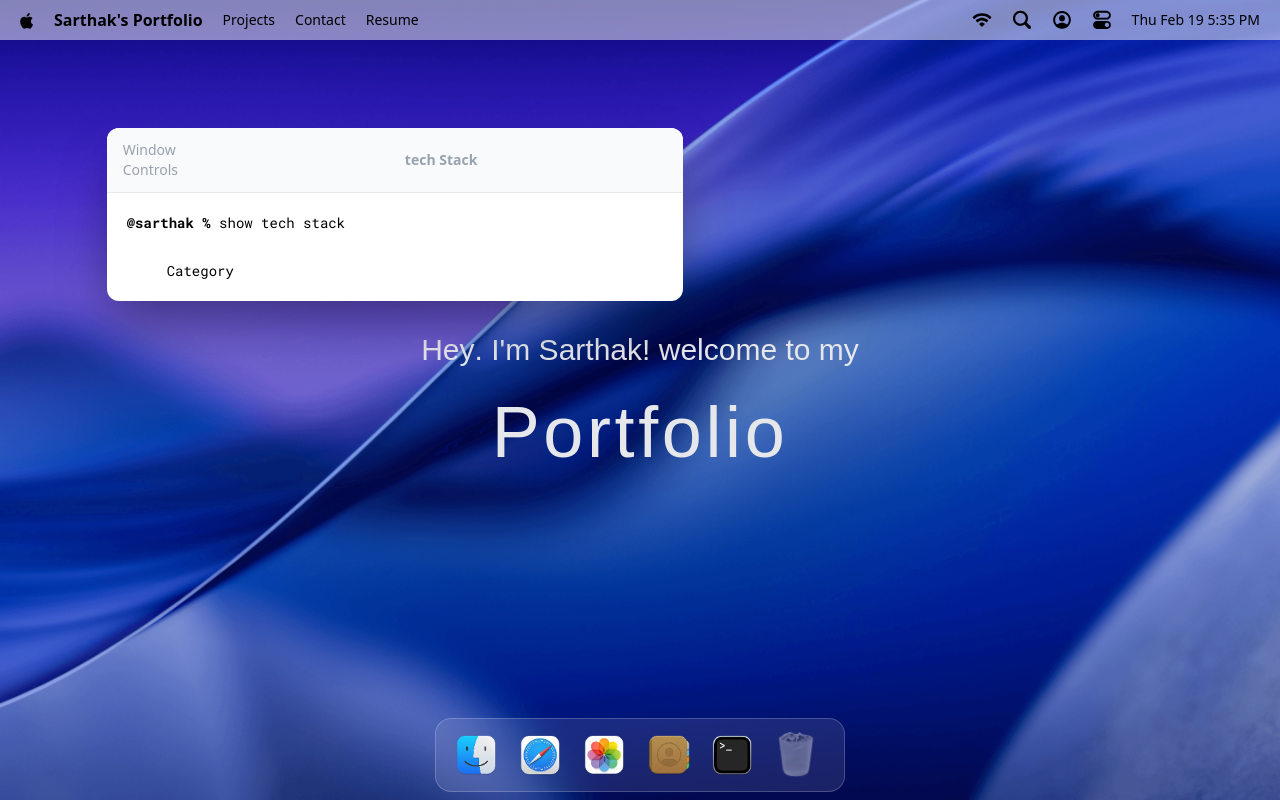
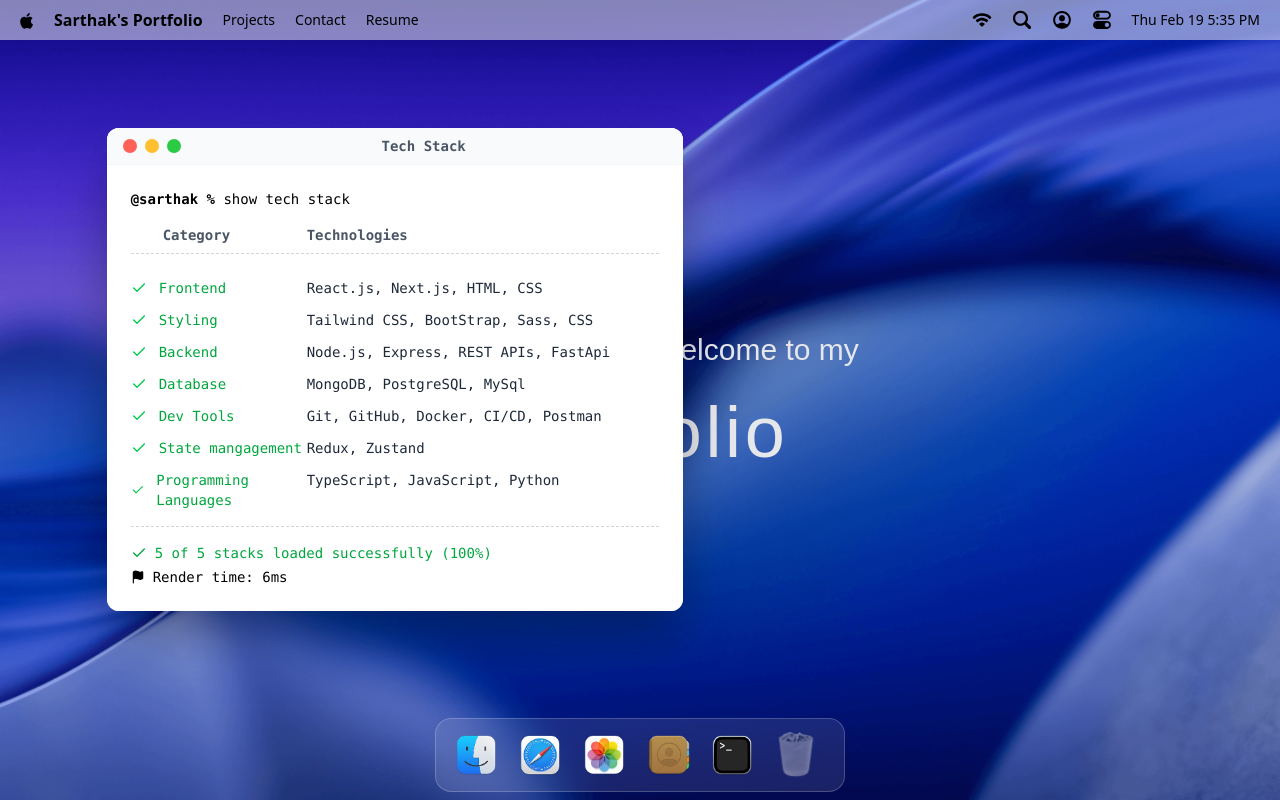
Before and after one commit to sarthakbombale/Portfolio, a React (Vite) app: page / in a window 1280 px wide. Both pictures are taken after a click on the button 736 px from the left and 755 px from the top of the page. Built offline with nearby package versions, Linux system fonts and the light colour scheme; a web font is replaced by a local one.

Commit message:
Terminal feature implemented and dragging animations implemented

```diff
--- /dev/null
+++ b/src/components/WindowControls.tsx
@@ -0,0 +1,20 @@
+import React from 'react';
+import { useWindowStore } from "../store/window";
+
+interface WindowControlsProps {
+  target: string;
+}
+
+const WindowControls: React.FC<WindowControlsProps> = ({ target }) => {
+  const { closeWindow } = useWindowStore();
+
+  return (
+    <div id="window-controls">
+      <div className="close" onClick={() => closeWindow(target)} />
+      <div className="minimize" onClick={() => closeWindow(target)} />
+      <div className="maximize" />
+    </div>
+  );
+};
+
+export default WindowControls;
--- a/src/hoc/WindowWrapper.tsx
+++ b/src/hoc/WindowWrapper.tsx
@@ -1,30 +1,75 @@
-"use client"; // Required because we use hooks (useRef, useWindowStore)
-import { useWindowStore } from "../store/window"
+"use client";
 
-// Standard Next.js alias
-import { useRef } from "react";
+import React, { useRef, useLayoutEffect } from "react";
+import { useGSAP } from "@gsap/react";
+import { useWindowStore } from "../store/window";
+import { gsap } from "gsap"; // Use curly braces for consistency
+import { Draggable } from "gsap/dist/Draggable"; // Use the 'dist' path for better compatibility
+
+// IMPORTANT: Register the plugin here, outside the component
+if (typeof window !== "undefined") {
+    gsap.registerPlugin(Draggable);
+}
 
 const WindowWrapper = (Component, windowKey) => {
     const Wrapped = (props) => {
-        // 1. Get state from your Zustand/Store
         const { focusWindow, windows } = useWindowStore();
+        const currentWindow = windows[windowKey];
 
-        // 2. Access the specific window data (Fixing the 'opern' typo)
-        const currentWindow = windows[windowKey];
-        const { isOpen, zIndex } = currentWindow; // zIndex must come from the store
+        if (!currentWindow) return null;
 
+        const { isOpen, zIndex } = currentWindow;
         const ref = useRef(null);
 
-        // 3. Don't render anything if the window is closed
-        if (!isOpen) return null;
+        // 1. Entrance Animation
+        useGSAP(() => {
+            if (isOpen && ref.current) {
+                gsap.fromTo(
+                    ref.current,
+                    { scale: 0.8, opacity: 0, y: 40 },
+                    {
+                        scale: 1,
+                        opacity: 1,
+                        y: 0,
+                        duration: 0.4,
+                        ease: "power3.out"
+                    }
+                );
+            }
+        }, [isOpen]);
+
+        // 2. Draggable Logic
+        useGSAP(() => {
+            const el = ref.current;
+            if (!el) return;
+
+            // Create Draggable and store the instance
+            const [instance] = Draggable.create(el, {
+                onPress: () => focusWindow(windowKey),
+                bounds: "body", // Optional: keeps window from leaving the screen
+                inertia: true,  // Optional: adds smooth sliding
+            });
+
+            // Cleanup: kill the draggable when component unmounts
+            return () => instance.kill();
+        }, []);
+
+        useLayoutEffect(() => {
+            if (ref.current) {
+                ref.current.style.display = isOpen ? "block" : "none";
+            }
+        }, [isOpen]);
 
         return (
             <section
                 id={windowKey}
                 ref={ref}
-                style={{ zIndex }}
+                style={{
+                    zIndex,
+                    display: isOpen ? "block" : "none",
+                    position: "absolute"
+                }}
                 className="absolute"
-                onMouseDown={() => focusWindow(windowKey)} // Focus when clicked
             >
                 <Component {...props} />
             </section>
@@ -32,9 +77,7 @@ const WindowWrapper = (Component, windowKey) => {
     };
 
     Wrapped.displayName = `WindowWrapper(${Component.displayName || Component.name || "Component"})`;
-
     return Wrapped;
 };
 
-// 4. Export the function directly, not inside an object
 export default WindowWrapper;
--- a/src/windows/Terminal.tsx
+++ b/src/windows/Terminal.tsx
@@ -1,31 +1,71 @@
 import React from 'react';
+import WindowWrapper from '../hoc/WindowWrapper';
+import { techStack } from '../constants';
+import { Check, Flag } from 'lucide-react';
 
-
-import WindowWrapper from '../hoc/WindowWrapper';
-
-// ← removed stray “React.FC” here
+// FIX 1: Use a relative path instead of 'src/...'
+// FIX 2: Corrected the spelling from 'WindowControlls' to 'WindowControls'
+import WindowControls from '../components/WindowControls';
 
 const Terminal: React.FC = () => {
     return (
-        <>
-            <div id='window-header'>
-                <p>Window Controls</p>
-                <h2>tech Stack</h2>
+        <div className="bg-white rounded-lg shadow-2xl overflow-hidden font-mono text-sm max-w-2xl">
+            {/* Header - White/Light Gray Theme */}
+            <div className="flex justify-between items-center px-4 py-2 border-b border-gray-100 bg-gray-50 text-gray-400">
+                {/* Ensure the component name matches your import */}
+                <WindowControls target="terminal" />
+                <h2 className="text-gray-600">Tech Stack</h2>
             </div>
-            <div className='techstack'>
-                <p>
+
+            {/* Terminal Input Line */}
+            <div className='p-6 pb-2 text-black'>
+                <p className="mb-4">
                     <span className='font-bold'>@sarthak %</span> show tech stack
                 </p>
-                <div className='label'>
-                    <p className='w-32'> Category</p>
 
+                {/* Table Headers */}
+                <div className='flex border-b border-dashed border-gray-300 pb-2 mb-4 text-gray-600 font-bold'>
+                    <p className='w-1/3 pl-8'>Category</p>
+                    <p className='w-2/3'>Technologies</p>
                 </div>
             </div>
-        </>
+
+            {/* Tech Stack List */}
+            <ul className='px-6 space-y-3'>
+                {techStack.map(({ category, items }) => (
+                    <li key={category} className='flex items-start'>
+                        {/* Category Column */}
+                        <div className="flex items-center w-1/3 gap-3">
+                            <Check className="text-green-500" size={16} />
+                            <h3 className="text-green-600 font-medium">{category}</h3>
+                        </div>
+
+                        {/* Technologies Column */}
+                        <div className="w-2/3 text-gray-800">
+                            {items.join(', ')}
+                        </div>
+                    </li>
+                ))}
+            </ul>
+
+            {/* Separator Line */}
+            <div className="px-6 py-4">
+                <div className="border-b border-dashed border-gray-300"></div>
+            </div>
+
+            {/* Footnote Section */}
+            <div className='px-6 pb-6 space-y-1'>
+                <p className="flex items-center gap-2 text-green-600 font-medium">
+                    <Check size={16} /> 5 of 5 stacks loaded successfully (100%)
+                </p>
+                <p className='flex items-center gap-2 text-black'>
+                    <Flag size={14} fill="black" />
+                    Render time: 6ms
+                </p>
+            </div>
+        </div>
     );
 };
 
-// We apply the wrapper here
 const TerminalWindow = WindowWrapper(Terminal, 'terminal');
-
 export default TerminalWindow;
```
